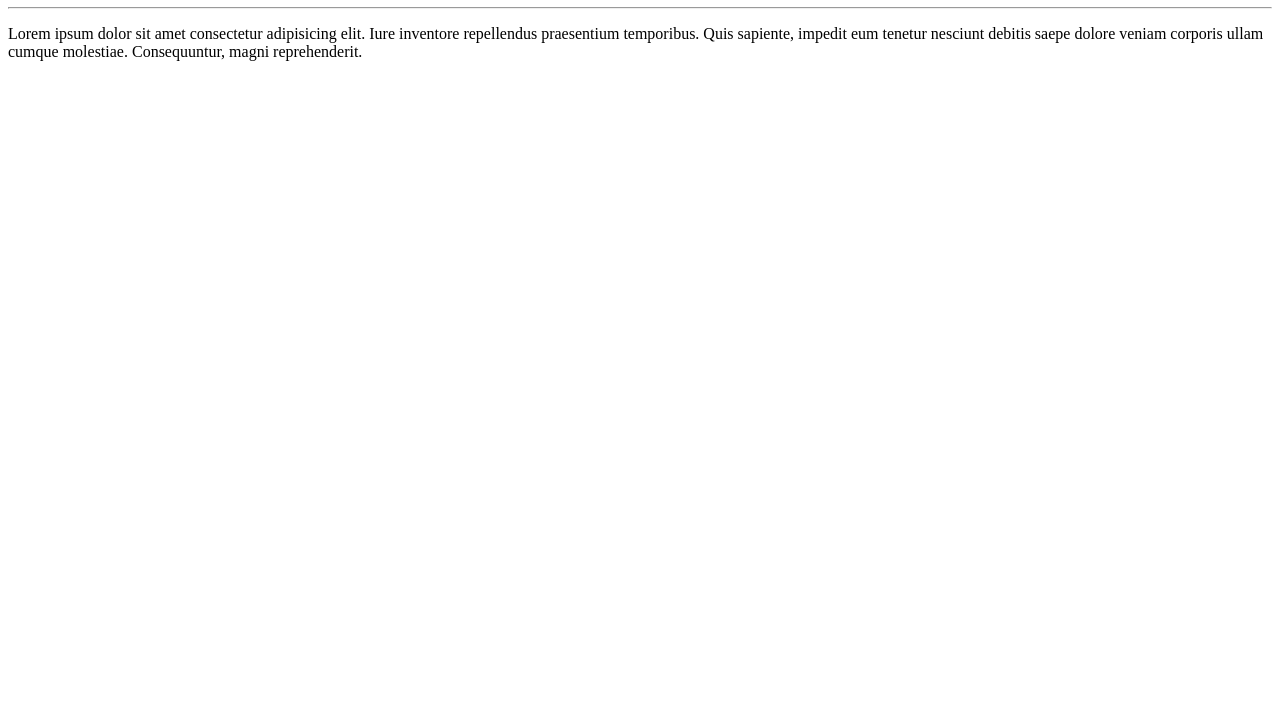
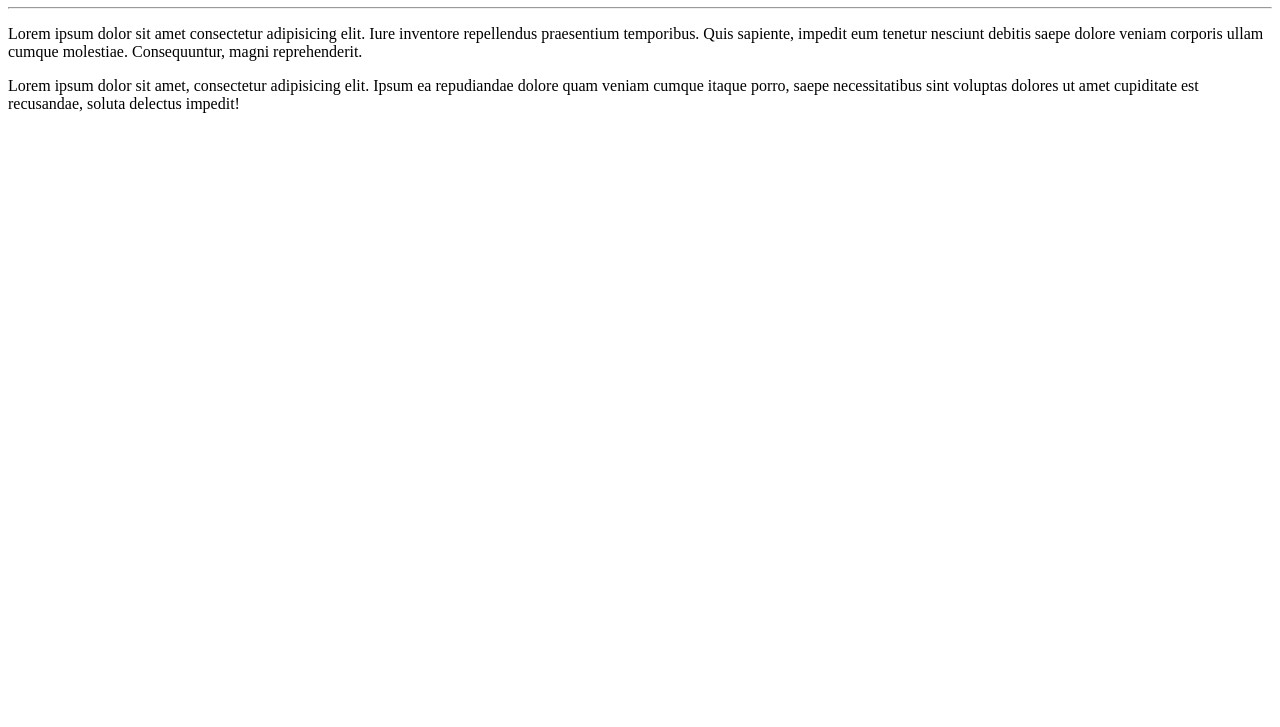
Before and after one commit to euwillian/loteria-gerador, a plain HTML site: page inicio/index.html in a window 1280 px wide. Shown: the part 73-800 px from the top of the page. Drawn offline with Linux system fonts and the light colour scheme.

Commit message:
Update index.html
Fix index.html text

```diff
--- a/inicio/index.html
+++ b/inicio/index.html
@@ -9,5 +9,6 @@
     <h1>Loterias - Gerador</h1>
     <hr>
     <p>Lorem ipsum dolor sit amet consectetur adipisicing elit. Iure inventore repellendus praesentium temporibus. Quis sapiente, impedit eum tenetur nesciunt debitis saepe dolore veniam corporis ullam cumque molestiae. Consequuntur, magni reprehenderit.</p>
+    <p>Lorem ipsum dolor sit amet, consectetur adipisicing elit. Ipsum ea repudiandae dolore quam veniam cumque itaque porro, saepe necessitatibus sint voluptas dolores ut amet cupiditate est recusandae, soluta delectus impedit!</p>
 </body>
 </html>
```
